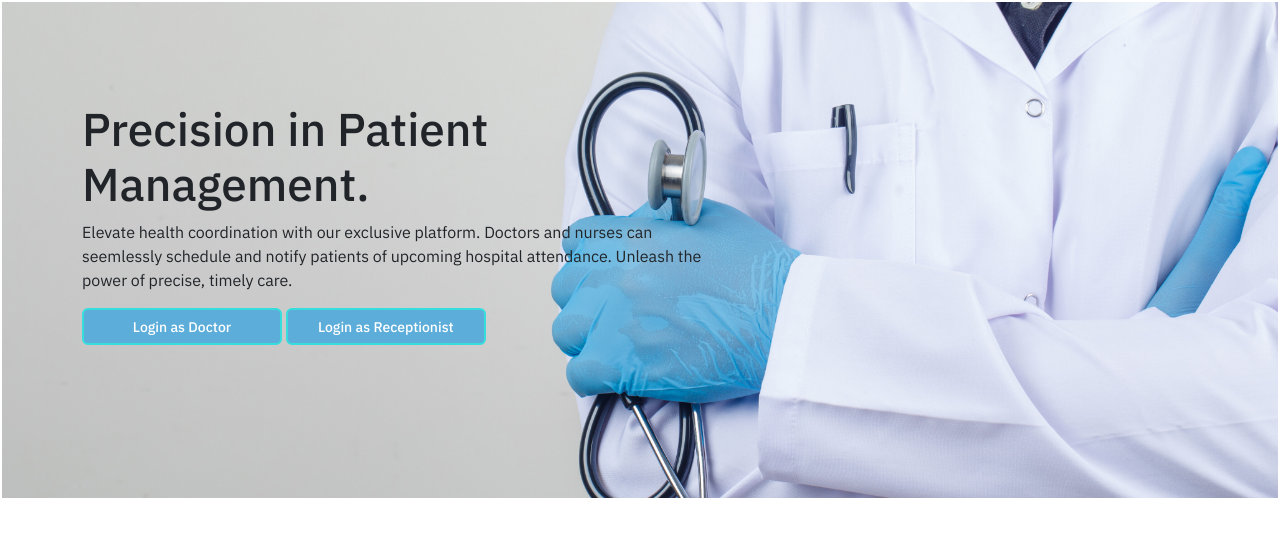
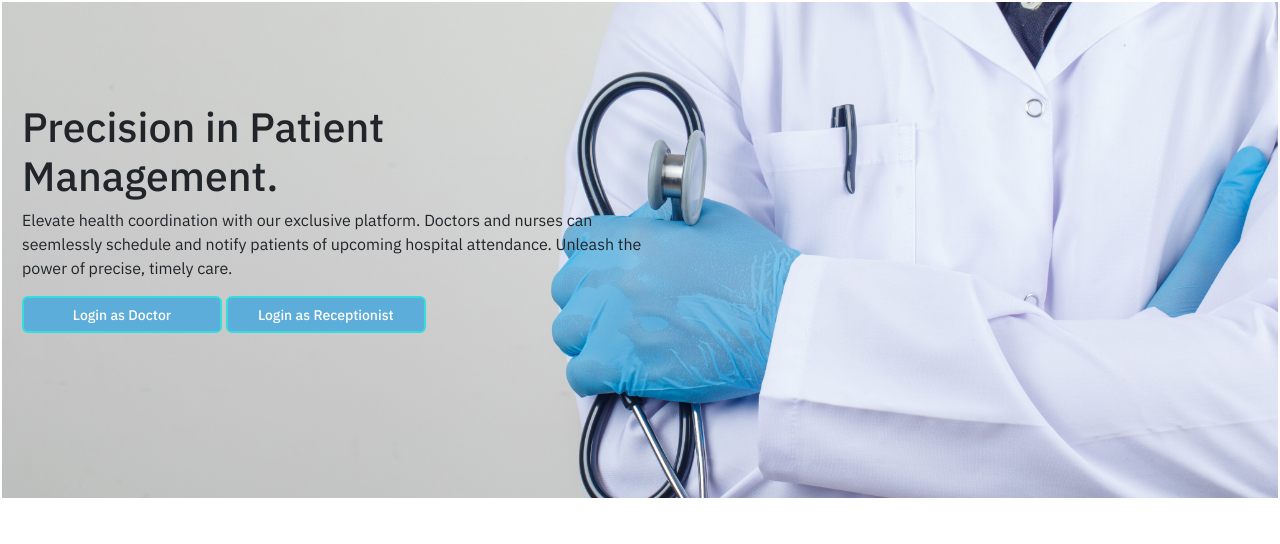
Before and after one commit to gabrielzawadi33/healthcare_notification_system, a Django app: page / in a window 1280 px wide. Shown: the part 80-624 px from the top of the page. Run offline with Django 5.2, Linux system fonts and the light colour scheme.

Commit message:
customization of home page title in css

```diff
--- a/healthcare/static/healthcare/Home_page.css
+++ b/healthcare/static/healthcare/Home_page.css
@@ -81,12 +81,12 @@ select{
 }
 .content{
     height: auto;
-    width: 50%;
+    width: 49%;
     margin-top: 100px;
-    margin-left: 80px;
+    margin-left: 20px;
 }
 .content h4{
-    font-size: 46px;
+    font-size: 41px;
 }
 
 
```
